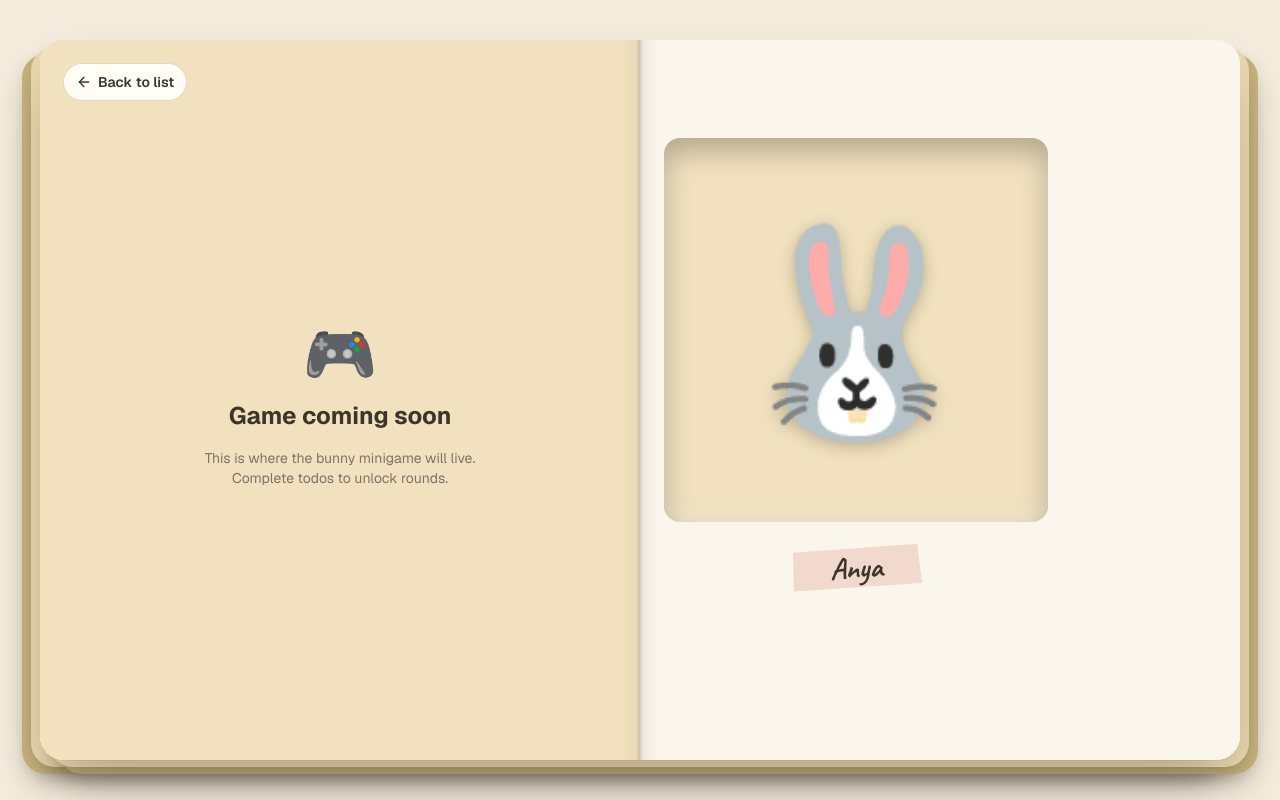
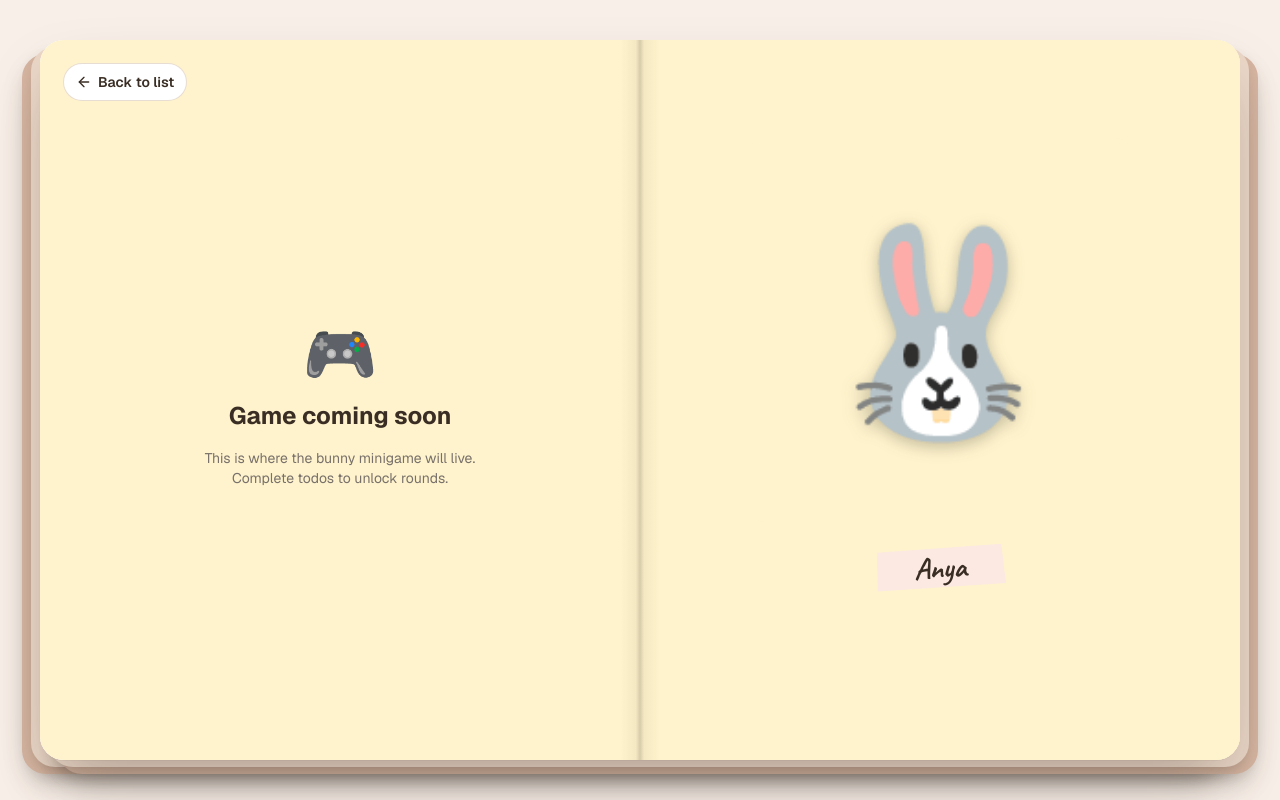
Before and after one commit to alesan99/buns, a Next.js app: page /game in a window 1280 px wide. Built offline with nearby package versions, Linux system fonts and the light colour scheme.

Commit message:
add flip

```diff
--- a/src/app/globals.css
+++ b/src/app/globals.css
@@ -10,40 +10,40 @@
  */
 
 @theme {
-  /* Sage — primary brand. Calm, gardeny, gender-neutral. */
-  --color-sage:       #8aaa88;
-  --color-sage-tint:  #e2ebdf;
-  --color-sage-deep:  #4f6c4d;
+  /* Sage — primary brand. Fresh soft sage. */
+  --color-sage:       #a8c9a4;
+  --color-sage-tint:  #e4f2e3;
+  --color-sage-deep:  #4d7850;
 
-  /* Moss — completed / done. Deeper green than sage. */
-  --color-moss:       #6b8f61;
-  --color-moss-tint:  #dde7d5;
-  --color-moss-deep:  #3a5234;
+  /* Mint — completed / done. Seafoam, more interesting than plain green. */
+  --color-moss:       #74bca0;
+  --color-moss-tint:  #cceadf;
+  --color-moss-deep:  #38715d;
 
-  /* Clay — overdue / warning. Warm brick red, clearly urgent. */
-  --color-clay:       #b8432a;
-  --color-clay-tint:  #f0d4c9;
-  --color-clay-deep:  #6e1f10;
+  /* Coral — overdue / warning. Soft coral, urgent but not harsh. */
+  --color-clay:       #e07e70;
+  --color-clay-tint:  #fce8e5;
+  --color-clay-deep:  #9e3e2c;
 
-  /* Dusk — pending / info. Dusty muted blue. */
-  --color-dusk:       #708baf;
-  --color-dusk-tint:  #dde5ee;
-  --color-dusk-deep:  #43597b;
+  /* Periwinkle — pending / info. Real periwinkle blue. */
+  --color-dusk:       #9daed8;
+  --color-dusk-tint:  #dde6f8;
+  --color-dusk-deep:  #4a6490;
 
-  /* Honey — accent / celebration. Warm amber. */
-  --color-honey:      #d6a24e;
-  --color-honey-tint: #f1e1be;
-  --color-honey-deep: #7c5915;
+  /* Marigold — accent / celebration. Bright butter yellow. */
+  --color-honey:      #f5c94e;
+  --color-honey-tint: #fef3cc;
+  --color-honey-deep: #8a6610;
 
-  /* Surfaces — warm, not white. */
-  --color-oat:        #f4ecdd;   /* app background */
-  --color-cream:      #fbf6ec;   /* card surface */
-  --color-paper:      #fffdf6;   /* lifted surface (popovers, inputs) */
+  /* Surfaces — light and airy. */
+  --color-oat:        #f8efe8;   /* app background */
+  --color-cream:      #fefaf5;   /* card surface */
+  --color-paper:      #ffffff;   /* lifted surface (popovers, inputs) */
 
-  /* Text + dividers — warm earth tones. */
-  --color-walnut:     #3d352b;   /* primary ink */
-  --color-stone:      #7e7368;   /* muted ink */
-  --color-hairline:   #e2d8c2;   /* borders */
+  /* Text + dividers — warm but readable. */
+  --color-walnut:     #3a2e24;   /* primary ink */
+  --color-stone:      #78706a;   /* muted ink */
+  --color-hairline:   #e8ddd2;   /* borders */
 }
 
 /* Semantic aliases — point at palette vars.
@@ -87,27 +87,69 @@ body {
 }
 .bunny-pop { animation: bunny-pop 260ms ease-out; }
 
-/* Page-turn animation — grabs the top-right corner and peels the page over.
-   rotate3d(1,1,0,…) rotates around a diagonal axis anchored at the top-right,
-   producing a visible corner-lift. The bunny stays put — it's in the layout. */
-@keyframes journal-page-flip {
-  0% {
-    transform: rotate3d(1, 1, 0, 0deg);
-    box-shadow: 0 0 0 rgba(61, 53, 43, 0);
-  }
-  50% {
-    box-shadow: -24px 14px 36px rgba(61, 53, 43, 0.35);
-  }
-  100% {
-    transform: rotate3d(1, 1, 0, -180deg);
-    opacity: 0;
-  }
+/* Page-turn — right page rotates around the spine (its left edge), landing
+   flat on the left. Shadow fades in gently and out as the page swings away. */
+@keyframes journal-right-flip {
+  0%   { transform: rotateY(0deg); }
+  100% { transform: rotateY(-180deg); }
 }
-.journal-left-flip {
-  transform-origin: top right;
-  animation: journal-page-flip 850ms cubic-bezier(0.45, 0.05, 0.35, 1) forwards;
+@keyframes journal-left-flip {
+  0%   { transform: rotateY(0deg); }
+  100% { transform: rotateY(180deg); }
+}
+@keyframes flip-shadow-fade {
+  0%   { box-shadow: -4px 2px 10px rgba(61, 53, 43, 0.07); }
+  35%  { box-shadow: -10px 4px 22px rgba(61, 53, 43, 0.12); }
+  100% { box-shadow: none; }
+}
+@keyframes flip-shadow-fade-right {
+  0%   { box-shadow: 4px 2px 10px rgba(61, 53, 43, 0.07); }
+  35%  { box-shadow: 10px 4px 22px rgba(61, 53, 43, 0.12); }
+  100% { box-shadow: none; }
+}
+/* Back-face content fades in once the page has mostly completed its turn. */
+@keyframes flip-back-reveal {
+  0%, 55% { opacity: 0; }
+  100%    { opacity: 1; }
+}
+/* Left-panel content fades in on every route arrival. */
+@keyframes page-content-fade {
+  from { opacity: 0; }
+  to   { opacity: 1; }
+}
+.journal-flip-page {
+  animation:
+    journal-right-flip 520ms cubic-bezier(0.65, 0.02, 0.35, 1) forwards,
+    flip-shadow-fade   520ms ease-out forwards;
+  will-change: transform;
+}
+.journal-flip-page-back {
+  animation:
+    journal-left-flip  520ms cubic-bezier(0.65, 0.02, 0.35, 1) forwards,
+    flip-shadow-fade-right 520ms ease-out forwards;
+  will-change: transform;
+}
+.journal-flip-face {
   backface-visibility: hidden;
-  z-index: 20;
+  -webkit-backface-visibility: hidden;
+}
+.journal-flip-back-content {
+  animation: flip-back-reveal 520ms ease-out forwards;
+}
+.journal-page-content {
+  animation: page-content-fade 380ms ease-out forwards;
+}
+
+/* Lined paper — faint horizontal rules like a notebook page. */
+.paper-lines {
+  background-image:
+    repeating-linear-gradient(
+      to bottom,
+      transparent,
+      transparent 27px,
+      color-mix(in srgb, var(--color-hairline) 60%, transparent) 27px,
+      color-mix(in srgb, var(--color-hairline) 60%, transparent) 28px
+    );
 }
 
 /* Day strip — hide scrollbar, keep snap. */
@@ -127,14 +169,14 @@ body {
     0 32px 64px -16px rgba(61, 53, 43, 0.35);
 }
 
-/* Pseudo page layers — clearly visible tans so the stack pops against the oat bg */
+/* Pseudo page layers — clearly visible so the stack pops against the bg */
 .page-layer-near {
-  background: #ead9af;
-  box-shadow: 0 8px 18px -6px rgba(61, 53, 43, 0.35);
+  background: #ecd8c8;
+  box-shadow: 0 8px 18px -6px rgba(58, 46, 36, 0.3);
 }
 .page-layer-far {
-  background: #c9b57e;
-  box-shadow: 0 12px 24px -8px rgba(61, 53, 43, 0.4);
+  background: #d9b8a4;
+  box-shadow: 0 12px 24px -8px rgba(58, 46, 36, 0.35);
 }
 
 .journal-crease {
--- a/src/components/BunnyPanel.tsx
+++ b/src/components/BunnyPanel.tsx
@@ -1,22 +1,34 @@
 "use client";
 
 import { usePathname } from "next/navigation";
-import { useFlipTo } from "./JournalShell";
+import { useFlipTo, useIsFlipping } from "./JournalShell";
 
 export function BunnyPanel() {
   const flipTo = useFlipTo();
   const pathname = usePathname();
   const onGame = pathname === "/game";
+  const isFlipping = useIsFlipping();
 
   return (
-    <div className="flex h-full flex-col items-center justify-center gap-6 p-6">
-      {/* Cut-out hole in the page — bunny peeking through to another layer. */}
+    <div
+      className={[
+        "flex h-full w-full flex-col items-center justify-center gap-6 p-6",
+        onGame || isFlipping ? "bg-honey-tint" : "bg-card",
+      ].join(" ")}
+    >
+      {/* Cut-out hole on the todo page — bunny peeks through to a honey layer.
+          On /game the page itself IS that honey layer, so the inset shadow is
+          dropped and the bunny sits flat on the spread. */}
       <div
-        className="relative flex aspect-square w-72 items-center justify-center rounded-2xl bg-honey-tint md:w-80 lg:w-96"
-        style={{
-          boxShadow:
-            "inset 0 12px 28px rgba(61, 53, 43, 0.35), inset 0 -6px 18px rgba(255, 253, 246, 0.4)",
-        }}
+        className="relative flex aspect-square w-72 items-center justify-center rounded-2xl md:w-80 lg:w-96 bg-honey-tint"
+        style={
+          onGame || isFlipping
+            ? undefined
+            : {
+                boxShadow:
+                  "inset 0 12px 28px rgba(61, 53, 43, 0.35), inset 0 -6px 18px rgba(255, 253, 246, 0.4)",
+              }
+        }
       >
         <span
           className="text-[160px] leading-none md:text-[180px] lg:text-[200px]"
--- a/src/components/JournalShell.tsx
+++ b/src/components/JournalShell.tsx
@@ -15,12 +15,15 @@ type FlipFn = (href: string) => void;
 const FlipContext = createContext<FlipFn>(() => {});
 export const useFlipTo = () => useContext(FlipContext);
 
-const FLIP_MS = 850;
+const FlipStateContext = createContext(false);
+export const useIsFlipping = () => useContext(FlipStateContext);
+
+const FLIP_MS = 700;
 
 export function JournalShell({ children }: { children: React.ReactNode }) {
   const router = useRouter();
   const pathname = usePathname();
-  const [flipping, setFlipping] = useState(false);
+  const [flipping, setFlipping] = useState<"forward" | "back" | false>(false);
   const lastPathRef = useRef(pathname);
 
   // Reset flip state once the route actually changes (new left-page is on screen).
@@ -34,13 +37,14 @@ export function JournalShell({ children }: { children: React.ReactNode }) {
   const flipTo = useCallback<FlipFn>(
     (href) => {
       if (flipping || href === pathname) return;
-      setFlipping(true);
+      setFlipping(href === "/" ? "back" : "forward");
       window.setTimeout(() => router.push(href), FLIP_MS);
     },
     [flipping, pathname, router],
   );
 
   return (
+    <FlipStateContext.Provider value={!!flipping}>
     <FlipContext.Provider value={flipTo}>
       <main className="flex min-h-screen justify-center bg-surface p-5 md:p-7 lg:p-10">
         <div className="relative w-full max-w-[1440px]">
@@ -73,23 +77,19 @@ export function JournalShell({ children }: { children: React.ReactNode }) {
             className="journal-front relative flex min-h-[calc(100vh-2.5rem)] flex-col rounded-3xl bg-card md:min-h-[calc(100vh-3.5rem)] md:flex-row lg:min-h-[calc(100vh-5rem)]"
             style={{ perspective: "2000px" }}
           >
-            {/* The "underlying page" that the flip reveals. Honey-tint — same as
-                the bunny cut-out — so turning the page lands you on the page
-                that was peeking through. Covers the left half on desktop, full
-                width stacked on mobile. */}
+            {/* Honey-tint underlayer — revealed behind the right page as it
+                turns, so the page-lift feels anchored in warm light. */}
             <div
               aria-hidden
-              className="pointer-events-none absolute inset-0 rounded-3xl bg-honey-tint md:rounded-r-none md:right-1/2"
+              className="pointer-events-none absolute inset-0 rounded-3xl bg-honey-tint md:rounded-l-none md:left-1/2"
             />
 
-            {/* Left page — route content. Flips on navigation. */}
-            <section
-              className={[
-                "relative min-w-0 flex-1 overflow-hidden rounded-t-3xl bg-card md:rounded-l-3xl md:rounded-tr-none",
-                flipping ? "journal-left-flip" : "",
-              ].join(" ")}
-            >
-              {children}
+            {/* Left page — bg matches destination immediately on click so the
+                back face colour and the section underneath are in sync. */}
+            <section className={`paper-lines relative min-w-0 flex-1 overflow-hidden rounded-t-3xl md:rounded-l-3xl md:rounded-tr-none ${flipping === "forward" ? "bg-honey-tint" : "bg-card"}`}>
+              <div key={pathname} className="h-full journal-page-content">
+                {children}
+              </div>
             </section>
 
             {/* Center crease — desktop only */}
@@ -102,9 +102,66 @@ export function JournalShell({ children }: { children: React.ReactNode }) {
             <section className="relative order-last flex min-h-[300px] min-w-0 overflow-hidden rounded-b-3xl bg-card md:order-none md:min-h-0 md:flex-1 md:rounded-r-3xl md:rounded-bl-none">
               <BunnyPanel />
             </section>
+
+            {/* Flipping page — peels from the outer edge and swings around the
+                spine. Front face is transparent so the bunny stays static in
+                the background (cutout-paper effect). Back face color and
+                content differ by direction:
+                  forward (→ /game): honey-tint with bunny content fading in
+                  back   (→ /    ): cream to match the todo-page spread */}
+            {flipping && (
+              <div
+                aria-hidden
+                className={[
+                  flipping === "forward" ? "journal-flip-page" : "journal-flip-page-back",
+                  "pointer-events-none absolute inset-y-0 z-30 hidden md:block",
+                  flipping === "forward" ? "left-1/2 right-0" : "left-0 right-1/2",
+                ].join(" ")}
+                style={{
+                  transformOrigin: flipping === "forward" ? "left center" : "right center",
+                  transformStyle: "preserve-3d",
+                }}
+              >
+                {/* Forward front face — transparent hole at bunny position, cream
+                    everywhere else via box-shadow spread trick. Ghost elements
+                    mirror BunnyPanel's flex layout so the hole aligns exactly. */}
+                {flipping === "forward" && (
+                  <div className="journal-flip-face absolute inset-0 overflow-hidden rounded-r-3xl">
+                    <div className="flex h-full w-full flex-col items-center justify-center gap-6 p-6">
+                      {/* Transparent cutout — shadow floods surrounding area with cream */}
+                      <div
+                        className="aspect-square w-72 flex-shrink-0 rounded-2xl md:w-80 lg:w-96"
+                        style={{ boxShadow: "0 0 0 2000px var(--color-cream)" }}
+                      />
+                      {/* Ghost washi tape — invisible, keeps layout aligned with BunnyPanel */}
+                      <div className="h-9 w-44 flex-shrink-0 opacity-0" />
+                      {/* Ghost button */}
+                      <div className="mt-2 h-10 w-28 flex-shrink-0 opacity-0" />
+                    </div>
+                  </div>
+                )}
+
+                {/* Back front face — honey-tint matching the game page left panel */}
+                {flipping === "back" && (
+                  <div className="journal-flip-face absolute inset-0 rounded-l-3xl bg-honey-tint" />
+                )}
+
+                {/* Back face — reveals target page color */}
+                <div
+                  className={`journal-flip-face absolute inset-0 ${
+                    flipping === "forward"
+                      ? "rounded-l-3xl bg-honey-tint"
+                      : "rounded-r-3xl bg-card"
+                  }`}
+                  style={{ transform: "rotateY(180deg)" }}
+                >
+                </div>
+              </div>
+            )}
           </div>
         </div>
       </main>
     </FlipContext.Provider>
+    </FlipStateContext.Provider>
   );
 }
```
